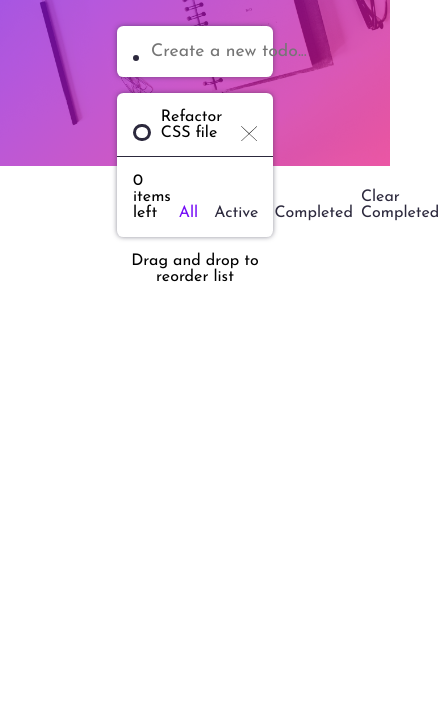
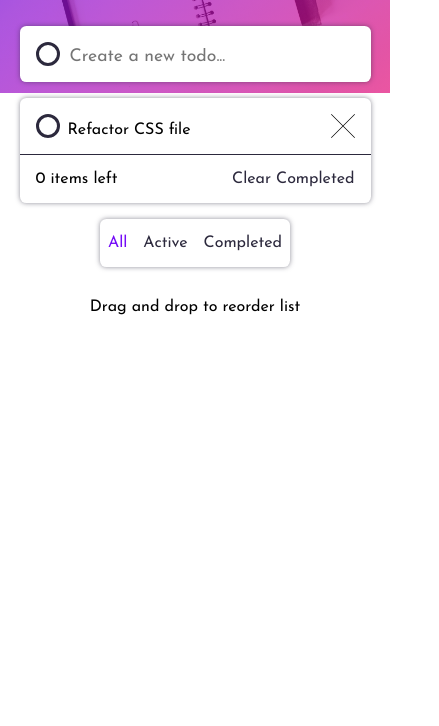
Before and after one commit to vasilangelov/todo, a plain HTML site: page src/index.html in a window 390 px wide. Shown: the part 118-844 px from the top of the page, 439 px wide, since content can reach past the window. Drawn offline with Linux system fonts and the light colour scheme.

Commit message:
Update sun icon. Made site responsive. Refactor css

```diff
--- a/src/css/reset.css
+++ b/src/css/reset.css
@@ -1,3 +1,7 @@
 * {
   margin: 0;
 }
+
+:focus {
+  outline: none;
+}
--- a/src/css/style.css
+++ b/src/css/style.css
@@ -2,16 +2,18 @@
 @import url('./fonts.css');
 
 :root {
-  --clr-primary-100: #740cf7aa;
-  --clr-primary-200: #740cf7;
-  --clr-primary-400: #0cc8f7;
-  --clr-primary-500: #ed0c7faa;
-  --clr-primary-600: #ed0c7f;
+  --clr-primary-100: #740cf7;
+  --clr-primary-200: #0cc8f7;
+  --clr-primary-300: #ed0c7f;
+
+  --clr-primary-t-100: #740cf7aa;
+  --clr-primary-t-300: #ed0c7faa;
 
   --clr-normal-100: #fff;
-  --clr-normal-200: #2c293d88;
-  --clr-normal-300: #2c293d;
-  --clr-normal-500: #0d0a24;
+  --clr-normal-200: #2c293d;
+  --clr-normal-300: #0d0a24;
+
+  --clr-normal-t-200: #2c293d88;
 
   --ff-normal: 'Josefin Sans', sans-serif;
   --ff-accent: 'Outfit', serif;
@@ -20,7 +22,9 @@
 body {
   --header-overlap: clamp(100px, 30vh, 200px);
 
-  margin: 0 30vw;
+  margin: 0 auto;
+
+  max-width: clamp(40vw, 750px, 90vw);
 
   font-family: var(--ff-normal);
 }
@@ -43,13 +47,12 @@ header::before {
   z-index: -1;
 
   width: 100vw;
-  /* TODO height is not defined properly */
-  height: calc(10vh + var(--header-overlap));
+  height: max(200px, 25vh);
 
   background: linear-gradient(
       135deg,
-      var(--clr-primary-100),
-      var(--clr-primary-500)
+      var(--clr-primary-t-100),
+      var(--clr-primary-t-300)
     ),
     url('../images/bg-light.jpg');
   background-size: cover;
@@ -58,27 +61,30 @@ header::before {
 
 main {
   position: relative;
+
   top: calc(-1 * var(--header-overlap));
 }
 
-h1 {
-  color: var(--clr-normal-100);
-  font-family: var(--ff-accent);
-  font-size: 3rem;
-  font-weight: 700;
-  text-transform: uppercase;
-  letter-spacing: 1rem;
-}
-
 a {
-  color: var(--clr-normal-300);
+  color: var(--clr-normal-200);
   text-decoration: none;
 
   transition: all 300ms;
 }
 
-a:hover {
-  color: var(--clr-primary-200);
+a:hover,
+a:focus,
+a.selected {
+  color: var(--clr-primary-100);
+}
+
+#logo {
+  color: var(--clr-normal-100);
+  font-family: var(--ff-accent);
+  font-size: 3rem;
+  font-weight: 700;
+  letter-spacing: 1rem;
+  text-transform: uppercase;
 }
 
 #colorSchemeBtn {
@@ -107,36 +113,37 @@ a:hover {
   }
 }
 
-.container {
-  --padding-x: 1rem;
-
+.card {
   margin: 1rem 0;
-  padding: 0 var(--padding-x);
 
   border-radius: 0.4rem;
   background-color: var(--clr-normal-100);
-  box-shadow: 0 0 5px var(--clr-normal-200);
+  box-shadow: 0 0 5px var(--clr-normal-t-200);
 }
 
 .task-input-wrapper {
   display: flex;
 
+  align-items: flex-end;
+
   padding: 1rem;
-
-  align-items: flex-end;
 }
 
 .checkbox {
   display: inline-block;
 
-  margin-right: 10px;
-  border: 3px solid var(--clr-normal-300);
+  margin-right: 0.5rem;
+  border: 3px solid var(--clr-normal-200);
   width: 1.5rem;
   aspect-ratio: 1 / 1;
 
   appearance: none;
   border-radius: 50%;
   cursor: pointer;
+}
+
+.checkbox:focus {
+  border-color: var(--clr-primary-100);
 }
 
 .checkbox:checked {
@@ -149,8 +156,8 @@ a:hover {
 
   background-image: linear-gradient(
     135deg,
-    var(--clr-primary-400),
-    var(--clr-primary-600)
+    var(--clr-primary-200),
+    var(--clr-primary-300)
   );
 }
 
@@ -180,23 +187,26 @@ a:hover {
 
 .task-input {
   --font-size: 1.1rem;
+
   flex-grow: 1;
+  border: none;
+
+  outline: none;
+  background: none;
   font-family: var(--ff-normal);
-  outline: none;
-  border: none;
-  background: none;
   font-size: var(--font-size);
+  line-height: var(--font-size);
+
   transition: all 200ms;
-  line-height: var(--font-size);
-  vertical-align: text-bottom;
 }
 
 .task-input:focus {
   font-size: calc(1.05 * var(--font-size));
 }
 
-.tasks {
+.container {
   display: flex;
+
   flex-direction: column;
 }
 
@@ -204,39 +214,28 @@ a:hover {
   display: flex;
 
   align-items: flex-end;
-  justify-content: space-around;
+  justify-content: space-between;
 
-  padding: 1rem 0;
+  padding: 1rem;
 }
 
 .task {
-  position: relative;
+  border-bottom: 1px solid var(--clr-normal-200);
 }
 
-.task::after {
-  content: '';
+.task-description {
+  display: inline-block;
 
-  position: absolute;
-  left: calc(-1 * var(--padding-x));
-  bottom: 0;
-
-  width: calc(100% + 2 * var(--padding-x));
-  height: 1px;
-
-  background-color: var(--clr-normal-300);
+  flex-grow: 1;
 }
 
 .checkbox:checked + .task-description {
   text-decoration: line-through;
 }
 
-.task-description {
-  display: inline-block;
-  flex-grow: 1;
-  vertical-align: text-bottom;
-}
+.delete-task {
+  display: none;
 
-.delete-task {
   width: 1.5rem;
   aspect-ratio: 1 / 1;
 
@@ -245,26 +244,43 @@ a:hover {
   filter: brightness(0);
 }
 
-.task-menu {
-  justify-content: space-between;
-}
+.nav-list-wrapper {
+  display: flex;
 
-.selected {
-  color: var(--clr-primary-200);
-}
-
-.nav-link-wrapper {
-  display: flex;
+  position: absolute;
+  left: 50%;
+  justify-content: center;
+  justify-self: center;
 
   padding: 0;
 
   list-style: none;
+  transform: translate(-50%, calc(-1 * (100% + 1rem)));
 }
 
-.nav-link-wrapper > * {
-  padding: 0 0.5rem;
+.nav-list-wrapper li {
+  padding: 1rem 0.5rem;
 }
 
-.text-center {
+@media (max-width: 600px) {
+  .nav-list-wrapper {
+    position: static;
+
+    margin: 1rem 0;
+
+    border-radius: 0.4rem;
+    background-color: var(--clr-normal-100);
+    box-shadow: 0 0 5px var(--clr-normal-t-200);
+    transform: none;
+  }
+
+  .delete-task {
+    display: inline-block;
+  }
+}
+
+.disclaimer {
+  margin: 2rem 0;
+
   text-align: center;
 }
--- a/src/index.html
+++ b/src/index.html
@@ -8,12 +8,12 @@
   </head>
   <body>
     <header>
-      <h1>todo</h1>
+      <h1 id="logo">todo</h1>
 
       <input type="checkbox" id="colorSchemeBtn" />
     </header>
     <main>
-      <div class="container task-input-wrapper">
+      <div class="card task-input-wrapper">
         <input class="checkbox" type="checkbox" />
         <input
           class="task-input"
@@ -22,24 +22,26 @@
         />
       </div>
 
-      <section class="container tasks">
+      <section class="card container">
         <article class="row task">
           <input class="checkbox" type="checkbox" />
           <p class="task-description">Refactor CSS file</p>
           <a class="delete-task" href="javascript:;"></a>
         </article>
-        <div class="row task-menu">
+        <div class="row">
           <p>0 items left</p>
-          <ul class="nav-link-wrapper">
-            <li><a class="selected" href="javascript:;">All</a></li>
-            <li><a href="javascript:;">Active</a></li>
-            <li><a href="javascript:;">Completed</a></li>
-          </ul>
+
           <a href="javascript:;">Clear Completed</a>
         </div>
       </section>
 
-      <p class="text-center">Drag and drop to reorder list</p>
+      <ul class="nav-list-wrapper">
+        <li><a class="selected" href="javascript:;">All</a></li>
+        <li><a href="javascript:;">Active</a></li>
+        <li><a href="javascript:;">Completed</a></li>
+      </ul>
+
+      <p class="disclaimer">Drag and drop to reorder list</p>
     </main>
   </body>
 </html>
```
Also changed, not shown: src/icons/sun.svg.
